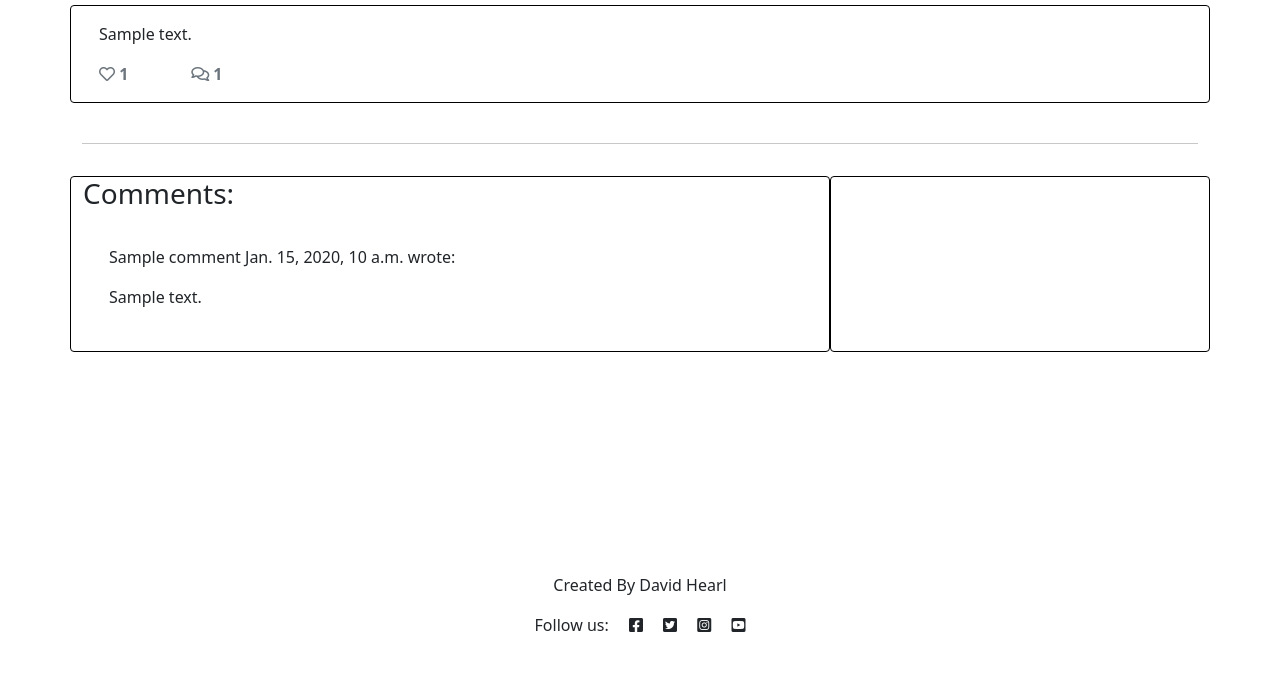
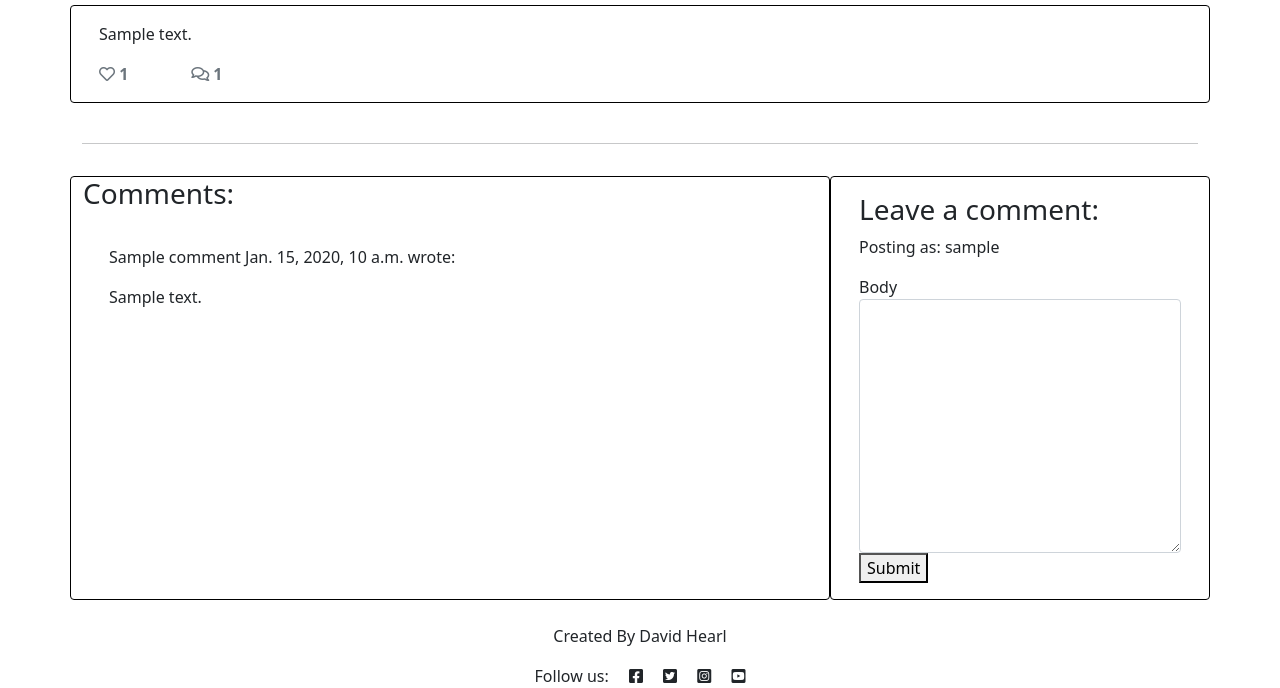
Before and after one commit to DavidHearl/inventor-blog, a Django app: a page that uses templates/post_detail.html in a window 1280 px wide. Shown: the part 163-851 px from the top of the page. Before the commit the page ends 795 px from the top, so only its background shows below. Run offline with Django 3.2, Linux system fonts and the light colour scheme; a user stored in the database is signed in; tables that the repository leaves empty hold one stand-in row (values such as "Sample post"); some libraries are stand-ins or nearby versions.

Commit message:
added comment feature

```diff
--- /dev/null
+++ b/blog/forms.py
@@ -0,0 +1,8 @@
+from .models import Comment
+from django import forms
+
+
+class CommentForm(forms.ModelForm):
+    class Meta:
+        model = Comment
+        fields = ('body',)
--- a/blog/views.py
+++ b/blog/views.py
@@ -1,6 +1,7 @@
 from django.shortcuts import render, get_object_or_404, reverse
 from django.views import generic, View
 from .models import Post
+from .forms import CommentForm
 
 
 class PostList(generic.ListView):
@@ -26,6 +27,39 @@ class PostDetail(View):
             {
                 "post": post,
                 "comments": comments,
+                "commented": False,
                 "liked": liked,
+                "comment_form": CommentForm()
             },
         )
+
+    def post(self, request, slug, *args, **kwargs):
+        queryset = Post.objects.filter(status=1)
+        post = get_object_or_404(queryset, slug=slug)
+        comments = post.comments.filter(approved=True).order_by('created_on')
+        liked = False
+        if post.likes.filter(id=self.request.user.id).exists():
+            liked = True
+
+        comment_form = CommentForm(data=request.POST)
+
+        if comment_form.is_valid():
+            comment_form.instance.email = request.user.email
+            comment_form.instance.name = request.user.username
+            comment = comment_form.save(commit=False)
+            comment.post = post
+            comment.save()
+        else:
+            comment_form = CommentForm()
+
+        return render(
+            request,
+            "post_detail.html",
+            {
+                "post": post,
+                "comments": comments,
+                "commented": True,
+                "liked": liked,
+                "comment_form": CommentForm()
+            },
+        )
--- a/inventorblog/settings.py
+++ b/inventorblog/settings.py
@@ -39,6 +39,7 @@ INSTALLED_APPS = [
     'django.contrib.staticfiles',
     'cloudinary',
     'django_summernote',
+    'crispy_forms',
     'blog',
 ]
 
@@ -46,6 +47,8 @@ SITE_ID = 1
 
 LOGIN_REDIRECT_URL = '/'
 LOGOUT_REDIRECT_URL = '/'
+
+CRISPY_TEMPLATE_PACK = 'bootstrap4'
 
 MIDDLEWARE = [
     'django.middleware.security.SecurityMiddleware',
--- a/requirements.txt
+++ b/requirements.txt
@@ -3,8 +3,14 @@ cloudinary==1.29.0
 dj-database-url==0.5.0
 dj3-cloudinary-storage==0.0.6
 Django==3.2
+django-allauth==0.50.0
+django-crispy-forms==1.14.0
 django-summernote==0.8.20.0
 gunicorn==20.1.0
+oauthlib==3.2.0
 psycopg2==2.9.3
+PyJWT==2.3.0
+python3-openid==3.2.0
 pytz==2022.1
+requests-oauthlib==1.3.1
 sqlparse==0.4.2
--- a/templates/post_detail.html
+++ b/templates/post_detail.html
@@ -1,4 +1,6 @@
 {% extends 'base.html' %} {% block content %}
+
+{% load crispy_forms_tags %}
 
 <div class="container">
     <div class="row g-0">
@@ -30,11 +32,13 @@
             </div>
         </div>
     </div>
+
     <div class="row">
         <div class="col">
             <hr>
         </div>
     </div>
+
     <div class="row">
         <div class="col-md-8 card mb-4  mt-3 ">
             <h3>Comments:</h3>
@@ -51,9 +55,27 @@
                 {% endfor %}
             </div>
         </div>
+
         <div class="col-md-4 card mb-4  mt-3 ">
             <div class="card-body">
-                <!-- For later -->
+                {% if commented %}
+                <div>
+                    Your comment is in the approval queue.
+                </div>
+                {% else %}
+
+                {% if user.is_authenticated %}
+
+                <h3>Leave a comment:</h3>
+                <p>Posting as: {{ user.username }}</p>
+                <form method="post">
+                    {{ comment_form | crispy }}
+
+                    {% csrf_token %}
+                    <button type="submit">Submit</button>
+                </form>
+                {% endif %}
+                {% endif %}
             </div>
         </div>
     </div>
```
Also changed, not shown: README.md.
